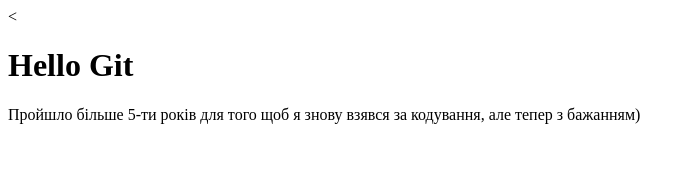
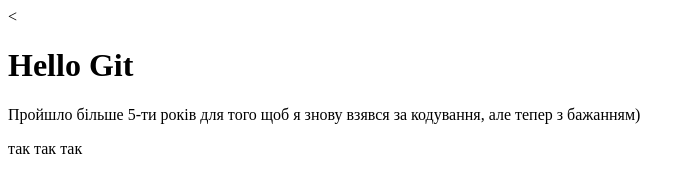
Before and after one commit to youfree568/learn2, a plain HTML site: page index.html in a window 1280 px wide. Shown: the whole page, without its empty margins (0-695 px from the left). Drawn offline with Linux system fonts and the light colour scheme.

Commit message:
third commit

```diff
--- a/index.html
+++ b/index.html
@@ -7,5 +7,6 @@
 <body>
 	<h1>Hello Git</h1>
 	<p>Пройшло більше 5-ти років для того щоб я знову взявся за кодування, але тепер з бажанням)</p>
+	<p>так так так</p>
 </body>
 </html>
```
